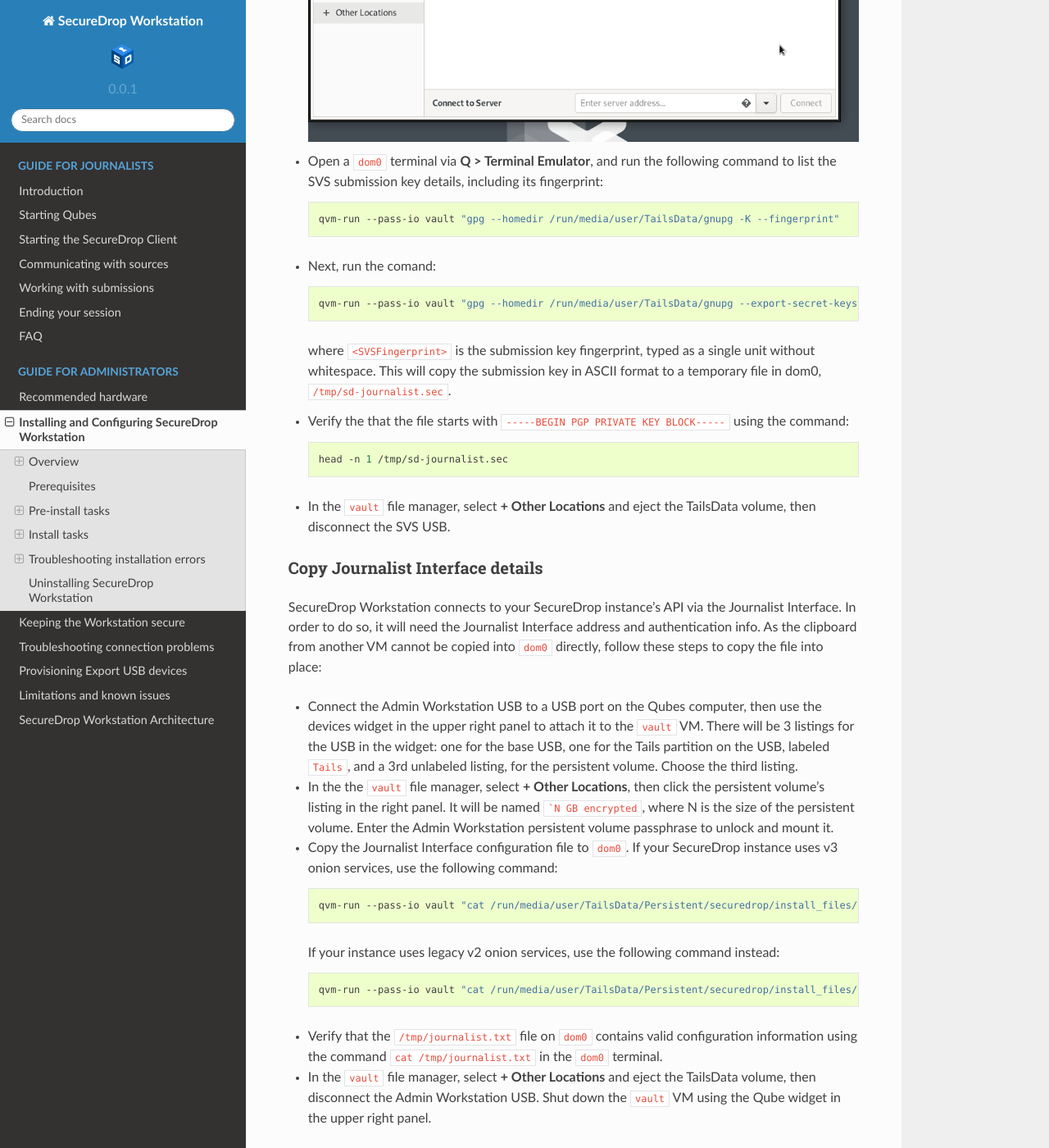
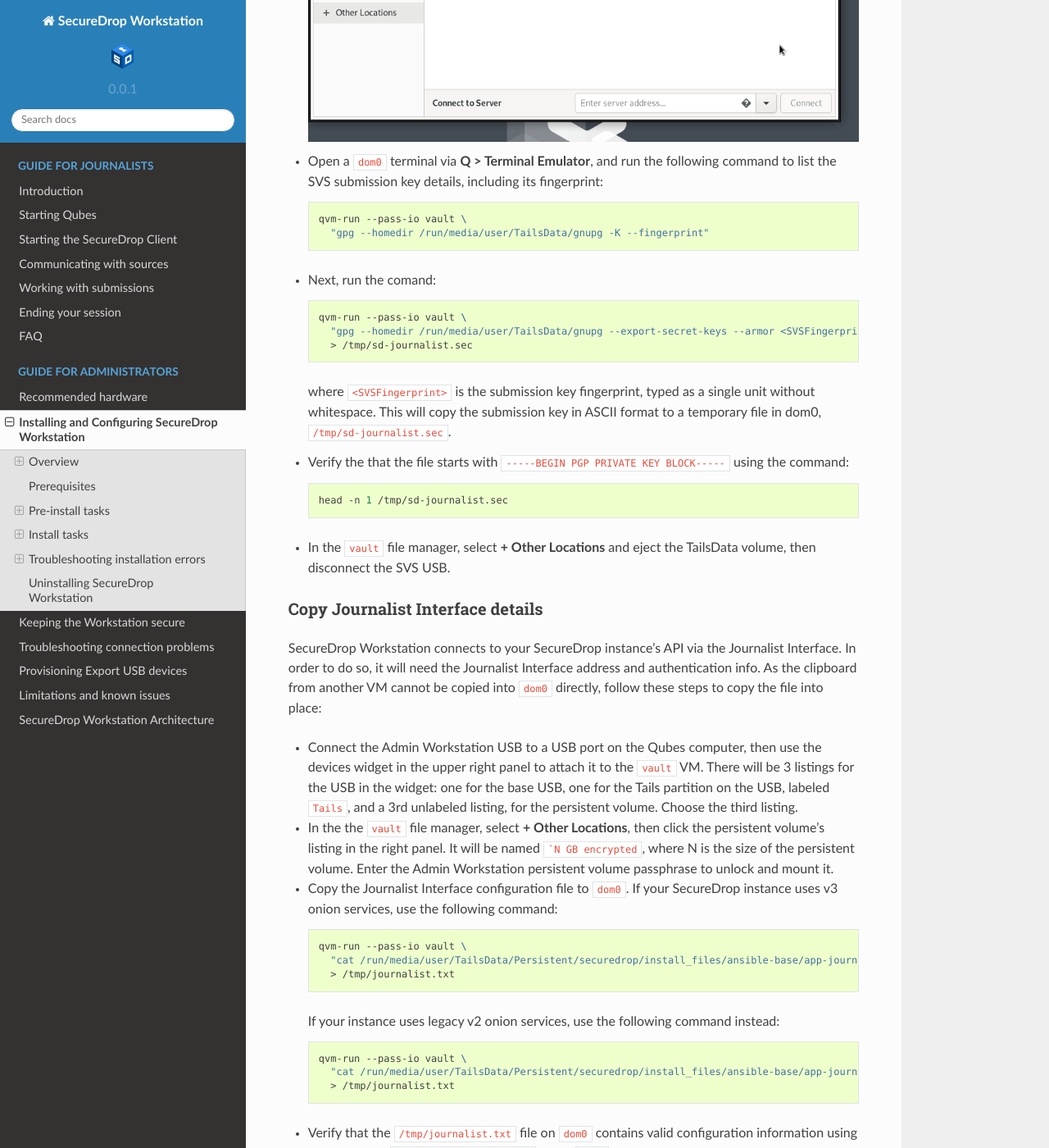
Before and after one commit to freedomofpress/securedrop-workstation-docs, a Sphinx documentation site: the page built from docs/admin/install.rst, in a window 1280 px wide and 1400 px high, scrolled down 5425 px. Shown: the whole window at 82% size. Built offline with Sphinx 7.4.7 and the Read the Docs theme 2.0.0, drawn with Linux system fonts in a browser that asks for light colours; some of the changed text lies outside the part shown.

Commit message:
split long commands in install guide for improved readability

```diff
--- a/docs/admin/install.rst
+++ b/docs/admin/install.rst
@@ -143,13 +143,16 @@
 
   .. code-block:: sh
 
-    qvm-run --pass-io vault "gpg --homedir /run/media/user/TailsData/gnupg -K --fingerprint"
+    qvm-run --pass-io vault \
+      "gpg --homedir /run/media/user/TailsData/gnupg -K --fingerprint"
 
 - Next, run the comand:
 
   .. code-block:: sh
 
-    qvm-run --pass-io vault "gpg --homedir /run/media/user/TailsData/gnupg --export-secret-keys --armor <SVSFingerprint>" > /tmp/sd-journalist.sec
+    qvm-run --pass-io vault \
+      "gpg --homedir /run/media/user/TailsData/gnupg --export-secret-keys --armor <SVSFingerprint>" \
+      > /tmp/sd-journalist.sec
 
   where ``<SVSFingerprint>`` is the submission key fingerprint, typed as a single unit without whitespace. This will copy the submission key in ASCII format to a temporary file in dom0, ``/tmp/sd-journalist.sec``.
 
@@ -175,13 +178,17 @@
 
   .. code-block:: sh
 
-    qvm-run --pass-io vault "cat /run/media/user/TailsData/Persistent/securedrop/install_files/ansible-base/app-journalist.auth_private" > /tmp/journalist.txt
+    qvm-run --pass-io vault \
+      "cat /run/media/user/TailsData/Persistent/securedrop/install_files/ansible-base/app-journalist.auth_private" \
+      > /tmp/journalist.txt
 
   If your instance uses legacy v2 onion services, use the following command instead:
 
   .. code-block:: sh
 
-    qvm-run --pass-io vault "cat /run/media/user/TailsData/Persistent/securedrop/install_files/ansible-base/app-journalist-aths" > /tmp/journalist.txt
+    qvm-run --pass-io vault \
+      "cat /run/media/user/TailsData/Persistent/securedrop/install_files/ansible-base/app-journalist-aths" \
+      > /tmp/journalist.txt
 
 - Verify that the ``/tmp/journalist.txt`` file on ``dom0`` contains valid configuration information using the command ``cat /tmp/journalist.txt`` in the ``dom0`` terminal.
 
@@ -203,8 +210,12 @@
 
   .. code-block:: sh
 
-    gpg --keyserver hkps://keys.openpgp.org --recv-key "2224 5C81 E3BA EB41 38B3 6061 310F 5612 00F4 AD77"
-    gpg --armor --export 22245C81E3BAEB4138B36061310F561200F4AD77 > securedrop-release-key.pub
+    gpg --keyserver hkps://keys.openpgp.org --recv-key \
+      "2224 5C81 E3BA EB41 38B3 6061 310F 5612 00F4 AD77"
+
+    gpg --armor --export 22245C81E3BAEB4138B36061310F561200F4AD77 \
+      > securedrop-release-key.pub
+
     sudo rpmkeys --import securedrop-release-key.pub
 
 - In the ``work`` terminal, open a text editor with escalated privileges (for example, with the command ``sudo gedit``) and create a file ``/etc/yum.repos.d/securedrop-temp.repo`` with the following contents:
@@ -245,7 +256,9 @@
 
   .. code-block:: sh
 
-    qvm-run --pass-io work "cat /home/user/securedrop-workstation-dom0-config-<versionNumber>-1.fc25.noarch.rpm" > securedrop-workstation.rpm
+    qvm-run --pass-io work \
+      "cat /home/user/securedrop-workstation-dom0-config-<versionNumber>-1.fc25.noarch.rpm" \
+      > securedrop-workstation.rpm
 
 - Verify that the RPM was transferred correctly by running the following commands:
 
```
